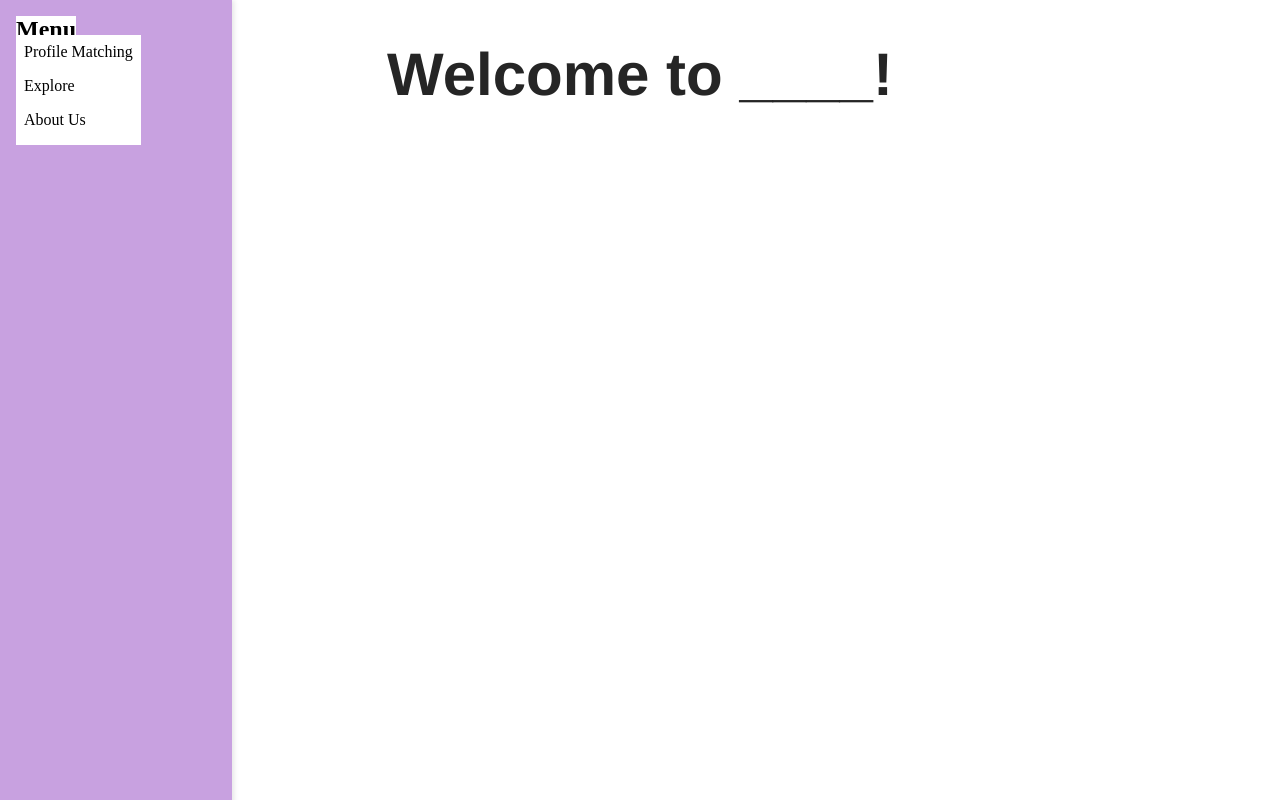
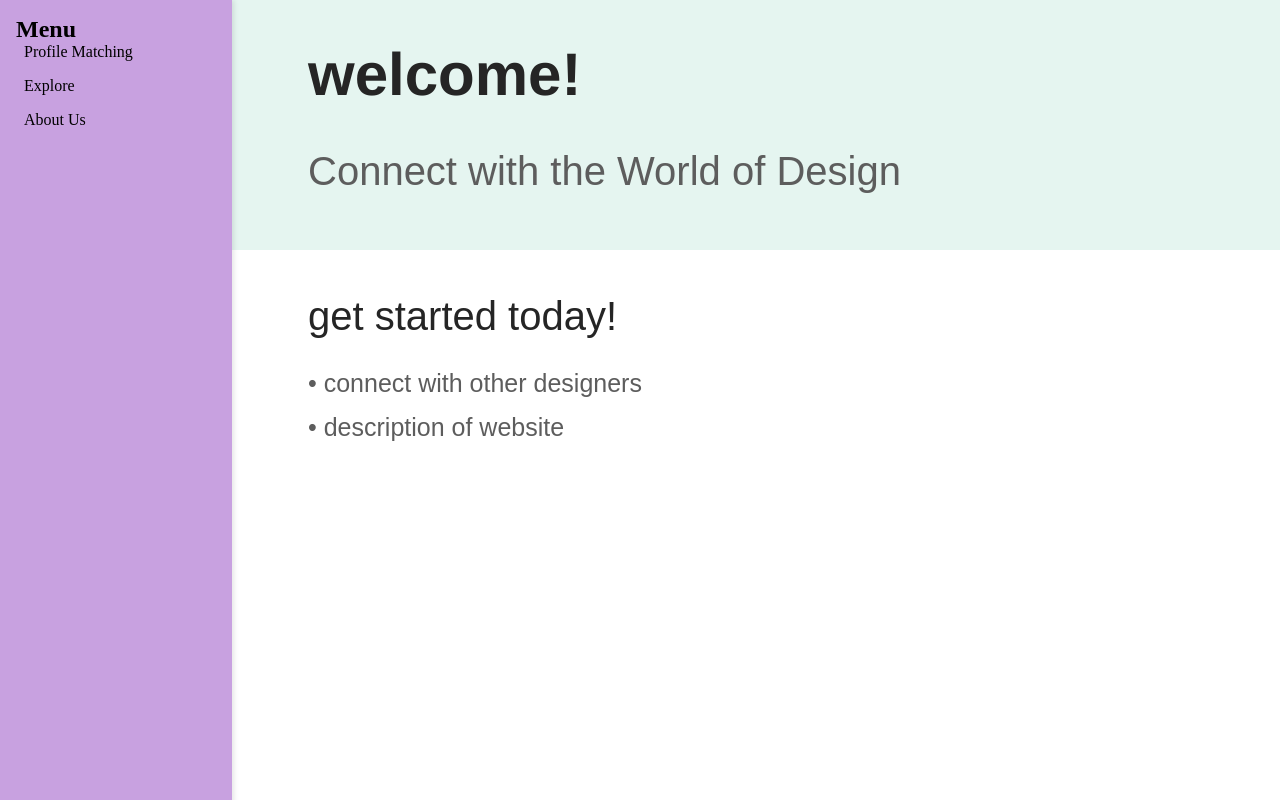
Before and after one commit to anneke030/Creative-Tools, a React (Create React App) app in the folder frontend/ui-ux/: page /home in a window 1280 px wide. Built offline with nearby package versions, Linux system fonts and the light colour scheme.

Commit message:
homepage

```diff
--- a/frontend/ui-ux/src/App.css
+++ b/frontend/ui-ux/src/App.css
@@ -1,3 +1,4 @@
+
 .App {
   text-align: center;
 }
@@ -21,15 +22,10 @@
   align-items: center;
   justify-content: center;
   font-size: calc(10px + 2vmin);
-
-
   color: #C8A1E0;
 }
 
 .App-link {
-
-
-
   color: #C8A1E0;
 }
 
--- a/frontend/ui-ux/src/App.js
+++ b/frontend/ui-ux/src/App.js
@@ -1,10 +1,9 @@
 import './App.css';
 import React from 'react';
 import { BrowserRouter as Router, Route, Routes } from 'react-router-dom';
+import Login from './login';
+import Navbar from './Navbar';
 import HomePage from './HomePage';
-import Navbar from './Navbar';
-import Login from './login';
-
 
 
 /*function App() {
--- a/frontend/ui-ux/src/HomePage.js
+++ b/frontend/ui-ux/src/HomePage.js
@@ -6,8 +6,13 @@ function HomePage() {
   return (
     <div>
       <Navbar />
-      <h1 class="header">Welcome to ____!</h1>
-      <p>Homepage</p>
+      {/* Blue Rectangle */}
+      <div className="blue-rectangle"></div>
+      <h1 className="welcome">welcome!</h1> {/* Corrected class attribute */}
+      <p className="slogan">Connect with the World of Design</p>
+      <p className="text">get started today!</p>
+      <p className="bullets">• connect with other designers</p>
+      <p className="bullets">• description of website</p>
     </div>
   );
 }
--- a/frontend/ui-ux/src/Navbar.css
+++ b/frontend/ui-ux/src/Navbar.css
@@ -13,12 +13,17 @@
   box-shadow: 2px 0 5px rgba(0,0,0,0.1);
 }
 
+
 .navbar-left .logo {
   font-size: 1.5rem;
   font-weight: bold;
   color: black;
   text-decoration: none;
   margin-bottom: 1rem;
+  background-color: #C8A1E0;
+}
+.navbar-left {
+   background-color: #C8A1E0;
 }
 
 .navbar-center .nav-links {
@@ -27,16 +32,20 @@
   flex-direction: column;
   margin: 0;
   padding: 0;
+   background-color: #C8A1E0;
 }
 
 .navbar-center .nav-links li {
   margin-bottom: 1rem;
+   background-color: #C8A1E0;
 }
 
 .navbar-center .nav-links a {
+  background-color: #C8A1E0;
   color: black;
   text-decoration: none;
   padding: 0.5rem;
+  background-color:transparent;
 }
 
 .navbar-right {
@@ -44,6 +53,11 @@
   flex-direction: column;
   margin-top: 1rem;
 }
+
+.nav-links {
+  background-color:transparent;
+}
+
 
 /*.navbar-right .cart-icon,
 .navbar-right .user-icon {
--- a/frontend/ui-ux/src/Navbar.js
+++ b/frontend/ui-ux/src/Navbar.js
@@ -1,9 +1,10 @@
 import React from 'react';
 import './Navbar.css';
 
-
 const Navbar = () => {
   return (
+    <>
+
 
       <nav className="navbar">
         <div className="navbar-left">
@@ -24,7 +25,8 @@ const Navbar = () => {
             </li>
           </ul>
         </div>
-  <div className="navbar-right">
+
+        {/*<div className="navbar-right">
           <a href="/cart" className="cart-icon">
             <i className="fas fa-shopping-cart"></i>
             <span className="cart-count"></span>
@@ -32,8 +34,9 @@ const Navbar = () => {
           <a href="/account" className="user-icon">
             <i className="fas fa-user"></i>
           </a>
-  </div>
+        </div>*/}
       </nav>
+    </>
   );
 };
 
--- a/frontend/ui-ux/src/index.css
+++ b/frontend/ui-ux/src/index.css
@@ -1,10 +1,58 @@
-* {
-  background-color: white;
+
+.parent-container {
+  display: flex; /* if using flexbox */
+  justify-content: flex-start; /* Ensure children are aligned to the left */
 }
 
-.header {
+.welcome {
   font-family: 'Franklin Gothic Medium', 'Arial Narrow', Arial, sans-serif;
   color: rgb(37, 37, 37);
-  text-align: center;
+  text-align: left;
   font-size: 60px;
+  background-color: #E5F5F0;
+  display: block;
+  margin-left: 300px;
+
+
 }
+
+.slogan {
+  font-family: Arial;
+  color: rgb(93, 93, 93);
+  text-align: left;
+  font-size: 40px;
+  background-color: #E5F5F0;
+  display: block;
+  margin-left: 300px;
+  padding: 0;
+}
+
+.blue-rectangle {
+  background-color: #E5F5F0; /* Blue background */
+  width: calc(100% - 200px); /* Full width minus navbar width */
+  height: 250px; /* Set height of the blue rectangle */
+  position: absolute;
+  top: 0; /* Start from the top */
+  left: 200px; /* Start after the navbar */
+  z-index: -1; /* Ensure it stays under the navbar */
+}
+
+.text{
+  font-family: Arial;
+  color: rgb(37, 37, 37);
+  text-align: left;
+  font-size: 40px;
+  display: block;
+  margin-left: 300px;
+  margin-top: 100px;
+}
+
+.bullets{
+  font-family: Arial;
+  color: rgb(93, 93, 93);
+  text-align: left;
+  font-size: 25px;
+  display: block;
+  margin-left: 300px;
+  margin-top: -10px;
+}
--- a/frontend/ui-ux/src/login.css
+++ b/frontend/ui-ux/src/login.css
@@ -1,6 +1,3 @@
-* {
-    background-color: white;
-  }
 
   .header {
     font-family: 'Franklin Gothic Medium', 'Arial Narrow', Arial, sans-serif;
```
Lines whose indentation alone changed are shown as unchanged.
